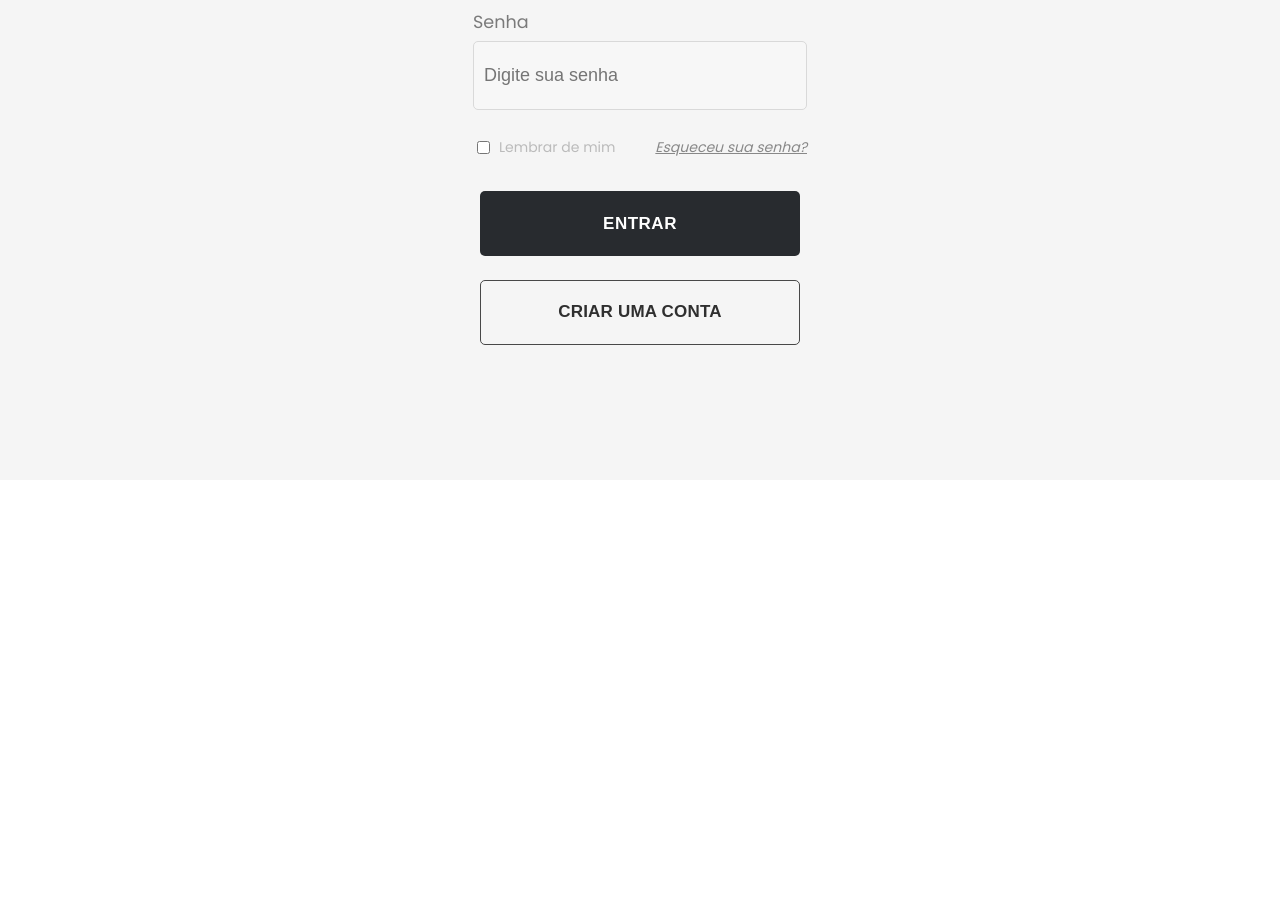
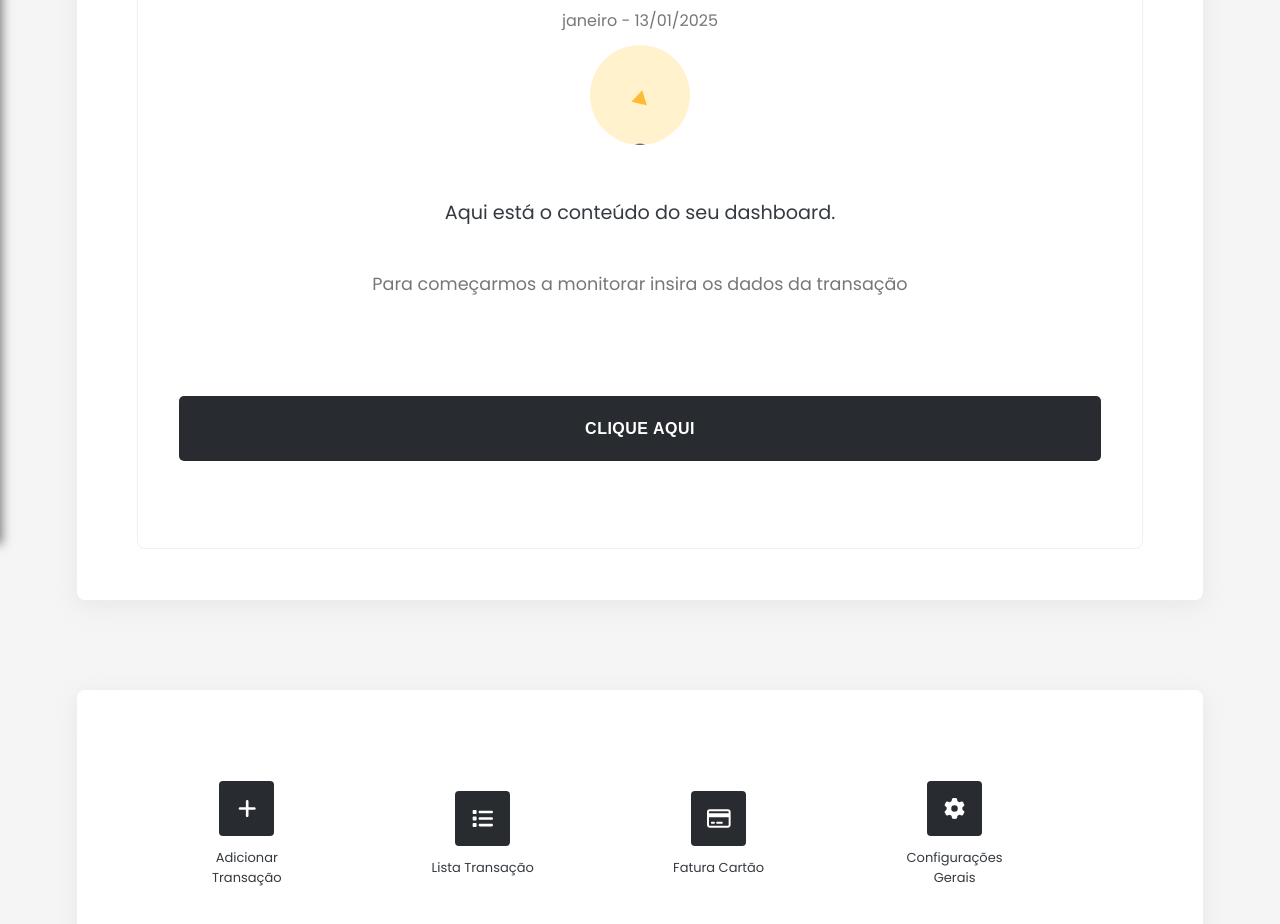
Before and after one commit to LucasLima0202/Controlnomy, a React (Vite) app in the folder frontend/: page / in a window 1280 px wide. Before the commit this address led to /Login. Shown: the part 320-1244 px from the top of the page. Before the commit the page ends 800 px from the top, so only its background shows below. Built offline with nearby package versions, Linux system fonts and the light colour scheme.

Commit message:
:lipstick: styling components

```diff
--- a/frontend/package.json
+++ b/frontend/package.json
@@ -10,6 +10,11 @@
     "preview": "vite preview"
   },
   "dependencies": {
+    "@fortawesome/fontawesome-svg-core": "^6.7.2",
+    "@fortawesome/free-brands-svg-icons": "^6.7.2",
+    "@fortawesome/free-regular-svg-icons": "^6.7.2",
+    "@fortawesome/free-solid-svg-icons": "^6.7.2",
+    "@fortawesome/react-fontawesome": "^0.2.2",
     "axios": "^1.7.9",
     "lottie-web": "^5.12.2",
     "prop-types": "^15.8.1",
--- a/frontend/src/App.tsx
+++ b/frontend/src/App.tsx
@@ -1,27 +1,48 @@
+// import React, { useEffect } from "react";
+// import { BrowserRouter, Routes, Route, Navigate } from "react-router-dom";
+// import Dashboard from "./pages/Dashboard";
+// import Login from "./pages/Login";
+// import Register from "./pages/Register";
+// import { useAuth } from "./context/AuthContext";
+
+// const App: React.FC = () => {
+//   const { isAuthenticated, setIsAuthenticated } = useAuth();
+
+//   useEffect(() => {
+//     const token = localStorage.getItem("token") || sessionStorage.getItem("token");
+//     if (token) {
+//       setIsAuthenticated(true);
+//     }
+//   }, [setIsAuthenticated]);
+
+//   return (
+//     <BrowserRouter>
+//       <Routes>
+//         <Route path="/" element={isAuthenticated ? <Navigate to="/Dashboard" /> : <Navigate to="/Login" />} />
+//         <Route path="/Login" element={<Login />} />
+//         <Route path="/Register" element={<Register />} />
+//         <Route path="/Dashboard" element={isAuthenticated ? <Dashboard /> : <Navigate to="/Login" />} />
+//       </Routes>
+//     </BrowserRouter>
+//   );
+// };
+
+// export default App;
+
+
+// Editing Dashboard
+
 import React, { useEffect } from "react";
 import { BrowserRouter, Routes, Route, Navigate } from "react-router-dom";
 import Dashboard from "./pages/Dashboard";
-import Login from "./pages/Login";
-import Register from "./pages/Register";
-import { useAuth } from "./context/AuthContext";
+
 
 const App: React.FC = () => {
-  const { isAuthenticated, setIsAuthenticated } = useAuth();
-
-  useEffect(() => {
-    const token = localStorage.getItem("token") || sessionStorage.getItem("token");
-    if (token) {
-      setIsAuthenticated(true);
-    }
-  }, [setIsAuthenticated]);
 
   return (
     <BrowserRouter>
       <Routes>
-        <Route path="/" element={isAuthenticated ? <Navigate to="/Dashboard" /> : <Navigate to="/Login" />} />
-        <Route path="/Login" element={<Login />} />
-        <Route path="/Register" element={<Register />} />
-        <Route path="/Dashboard" element={isAuthenticated ? <Dashboard /> : <Navigate to="/Login" />} />
+        <Route path="/" element={<Dashboard />} />
       </Routes>
     </BrowserRouter>
   );
--- /dev/null
+++ b/frontend/src/components/BoxGlobal.tsx
@@ -0,0 +1,47 @@
+import styled from "styled-components";
+
+
+const GroupWelcome = styled.div`
+width:80%;
+display:flex;
+justify-content:center;
+gap:7px;
+align-items:center;
+flex-direction:row;
+background-color:#FFFFFF;
+margin-top:0%;
+margin-bottom:4%;
+padding: 4%;
+border-radius: 8px;
+box-shadow:  rgba(201, 201, 201, 0.15) 0px 4px 16px, rgba(201, 201, 201, 0.15) 0px 8px 32px;`
+
+
+const GroupLine = styled.div`
+width:90%;
+border: solid #F1F1F1 0.8px;
+display:flex;
+justify-content:center;
+gap:6%;
+align-content:center;
+align-items:center;
+flex-direction:row;
+background-color:#FFFFFF;
+padding: 4%;
+border-radius: 8px;
+`
+
+
+const BoxGlobal = () => {
+    return (
+        <>
+            <GroupWelcome>
+                <GroupLine>
+
+                </GroupLine>
+            </GroupWelcome>
+
+        </>
+    )
+}
+
+export default BoxGlobal;
--- /dev/null
+++ b/frontend/src/components/BoxHotkey.tsx
@@ -0,0 +1,91 @@
+import styled from "styled-components";
+import CenterIcon from "./CenterIcon";
+import { faGear, faHouse, faList, faPlus } from "@fortawesome/free-solid-svg-icons";
+import { faCreditCardAlt } from "@fortawesome/free-regular-svg-icons";
+
+const GroupWelcome = styled.div`
+  width: 80%;
+  display: flex;
+  justify-content: center;
+  align-items: center;
+  flex-direction: row;
+  background-color: #ffffff;
+  margin-top: 7%;
+  margin-bottom: 7%;
+  padding: 4%;
+  border-radius: 8px;
+  box-shadow: rgba(201, 201, 201, 0.15) 0px 4px 16px, rgba(201, 201, 201, 0.15) 0px 8px 32px;
+  overflow-x: auto;
+  scroll-snap-type: x mandatory; /* Habilita o snap para rolagem suave */
+`;
+
+const GroupLine = styled.div`
+  display: flex;
+  justify-content: flex-start;
+  align-items: center;
+  gap: 6%;
+  flex-direction: row;
+  background-color: #ffffff;
+  padding: 2%;
+
+  border-radius: 8px;
+  overflow-x: auto; /* Habilita rolagem horizontal */
+`;
+
+const SlideContainer = styled.div`
+  display: flex;
+  width: 100%;
+  padding: 2%;
+  gap:4%;
+
+`;
+
+const InfoIcon = styled.div`
+  display: flex;
+  align-items: center;
+  padding-top:2%;
+  width:20%;
+  justify-content: center;
+  flex-flow: column nowrap;
+  min-width: 100px; /* Define a largura mínima uniforme */
+  flex-shrink: 0; /* Impede que o conteúdo encolha */
+  scroll-snap-align: center; /* Permite centralizar os itens ao deslizar */
+`;
+
+const Span = styled.span`
+  text-align: center;
+  font-size: 13px;
+  padding-left:18%;
+  padding-right:18%;
+  margin-top: 6%;
+  margin-bottom: 6%;
+`;
+
+const BoxAtalhos = () => {
+  return (
+    <>
+      <GroupWelcome>
+        <SlideContainer>
+          <InfoIcon>
+            <CenterIcon icon={faPlus} />
+            <Span>Adicionar Transação</Span>
+          </InfoIcon>
+          <InfoIcon>
+            <CenterIcon icon={faList} />
+            <Span>Lista Transação</Span>
+          </InfoIcon>
+          <InfoIcon>
+            <CenterIcon icon={faCreditCardAlt} />
+            <Span>Fatura Cartão</Span>
+          </InfoIcon>
+          <InfoIcon>
+            <CenterIcon icon={faGear} />
+            <Span>Configurações Gerais</Span>
+          </InfoIcon>
+        </SlideContainer>
+      </GroupWelcome>
+    </>
+  );
+};
+
+export default BoxAtalhos;
--- a/frontend/src/components/Button.tsx
+++ b/frontend/src/components/Button.tsx
@@ -12,7 +12,7 @@ const StyledButton = styled.button<{ bgcolor?: string; color?: string }>`
   height: 65px;
   background: #282B2F;
   color: #fff;
-  font-size: 17px;
+  font-size: 16px;
   margin-bottom: 5%;
   margin-top: 5%;
   letter-spacing: 0.5px;
--- /dev/null
+++ b/frontend/src/components/CenterIcon.tsx
@@ -0,0 +1,39 @@
+import styled from "styled-components";
+import { FontAwesomeIcon } from '@fortawesome/react-fontawesome'
+import { faHouse } from "@fortawesome/free-solid-svg-icons";
+import { IconDefinition } from "@fortawesome/fontawesome-svg-core";
+
+
+
+const CardBox = styled.a`
+height:55px;
+width:55px;
+background-color: #282B2F;
+display:flex;
+align-items:center;
+justify-content: center;
+border-radius: 4px;
+transition: ease-in-out all 0.2s;
+
+&:hover{
+    transform:scale(1.05);
+    box-shadow: 0 0 100px rgba(131, 131, 131, 0.767);
+
+}
+`
+interface CenterIconProps {
+    icon: IconDefinition;
+  }
+
+const CenterIcon = ({icon}:CenterIconProps) => {
+    return(
+        <>
+            <CardBox>
+             <FontAwesomeIcon icon={icon} color="#FFFFFF" fontSize={21}/>
+            </CardBox>
+        </>
+    )
+}
+
+
+export default CenterIcon;
--- a/frontend/src/pages/Dashboard.tsx
+++ b/frontend/src/pages/Dashboard.tsx
@@ -1,10 +1,13 @@
 import styled from "styled-components";
 import Navbarui from "../components/Navbar";
-import { getCurrentDate } from "../utils/data.jsx"; // Ajuste o caminho conforme necessário
+import { getCurrentDate } from "../utils/data"; // Ajuste o caminho conforme necessário
 import Lottie from "react-lottie";
 import animationData from "../assets/lotties/welcome.json"
 import Button from "../components/Button";
 import { useNavigate } from "react-router-dom";
+import BoxInsight from "../components/BoxHotkey";
+import BoxAtalhos from "../components/BoxHotkey";
+import BoxGlobal from "../components/BoxGlobal";
 // import { Link } from 'react-scroll';
 
 const defaultOptions = {
@@ -21,7 +24,7 @@ const BodyGroup = styled.div`
   margin:0;
   box-sizing: border-box;
   background-color: #F5F5F5;
-  padding-top: 80px; /* Espaço reservado para a Navbar */
+  padding-top: 20px; /* Espaço reservado para a Navbar */
   min-height: 100vh; /* Garante que o conteúdo ocupe toda a altura da tela */
   display: flex;
   flex-direction: column;
@@ -53,14 +56,16 @@ const Title = styled.h1`
 `;
 
 const Content = styled.div`
-  font-size: 1.1rem;
+  font-size: 1.2rem;
   text-align: center;
+  margin-top:5%;
 `;
 const SmallContent = styled.div`
-font-size: 1rem;
-padding-left:10%;
-padding-right:10%;
-padding-top:1%;
+font-size: 1.1rem;
+padding-left:3%;
+padding-right:3%;
+padding-top:4%;
+padding-bottom:5%;
 text-align: center;
 color:#777777;
 `
@@ -75,7 +80,7 @@ color:#777777;
 `
 
 const GroupWelcome = styled.div`
-width:90%;
+width:80%;
 display:flex;
 justify-content:center;
 gap:7px;
@@ -139,6 +144,12 @@ const Dashboard = () => {
               <Button title="Clique aqui"   bgcolor="#343A40" />
             </GroupLine>
           </GroupWelcome>
+
+
+          <BoxAtalhos/>
+          <BoxGlobal/>
+
+
         </BodyGroup>
       </WholeSite>
     );
--- a/frontend/tsconfig.json
+++ b/frontend/tsconfig.json
@@ -7,6 +7,7 @@
     "strict": true,
     "jsx": "react-jsx",
     "moduleResolution": "node",
-    "skipLibCheck": true
+    "skipLibCheck": true,
+    "resolveJsonModule": true
   }
 }
```
Also changed, not shown: frontend/src/utils/data.tsx (renamed from frontend/src/utils/data.jsx), 1 other file (tests, documents, lock files or other folders).
